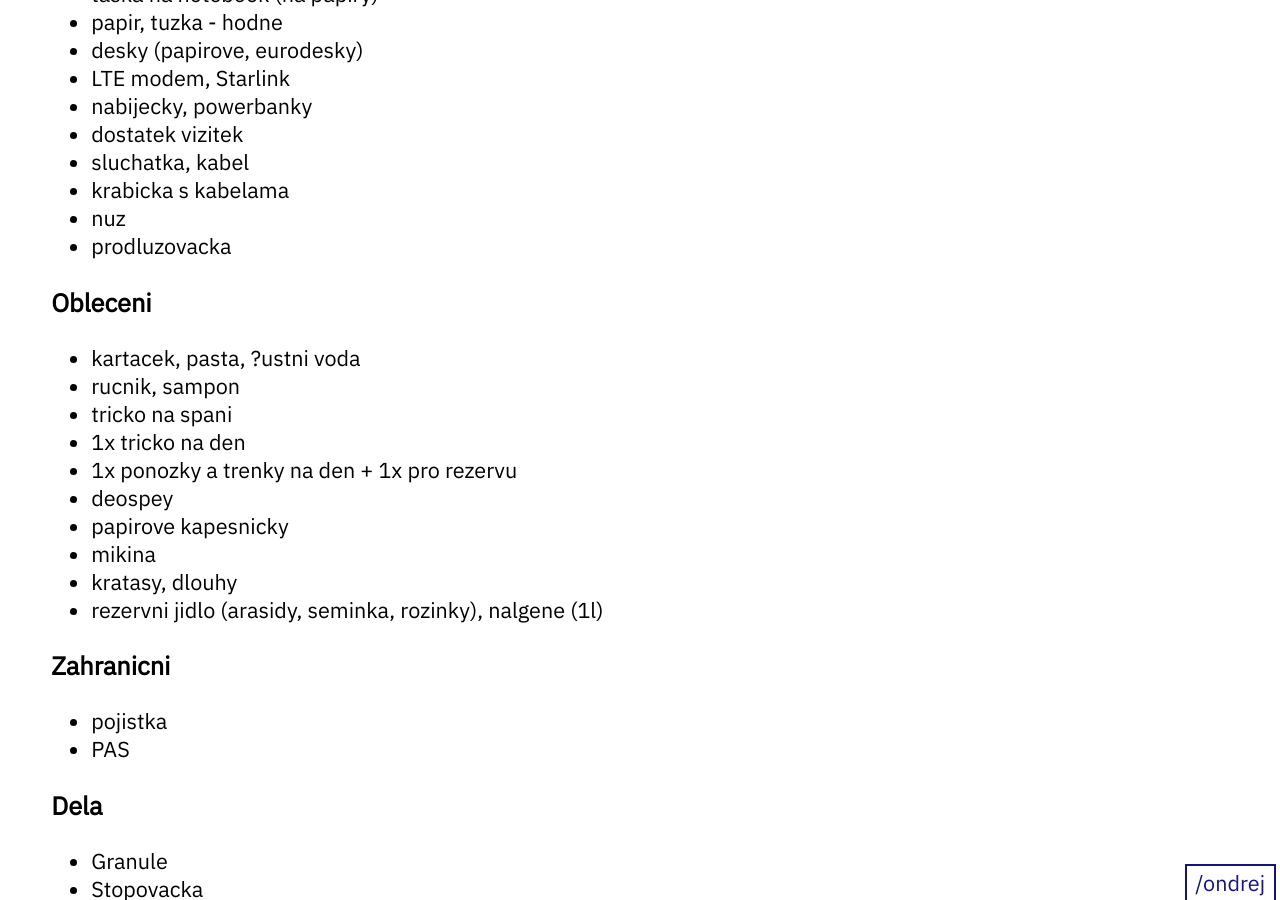
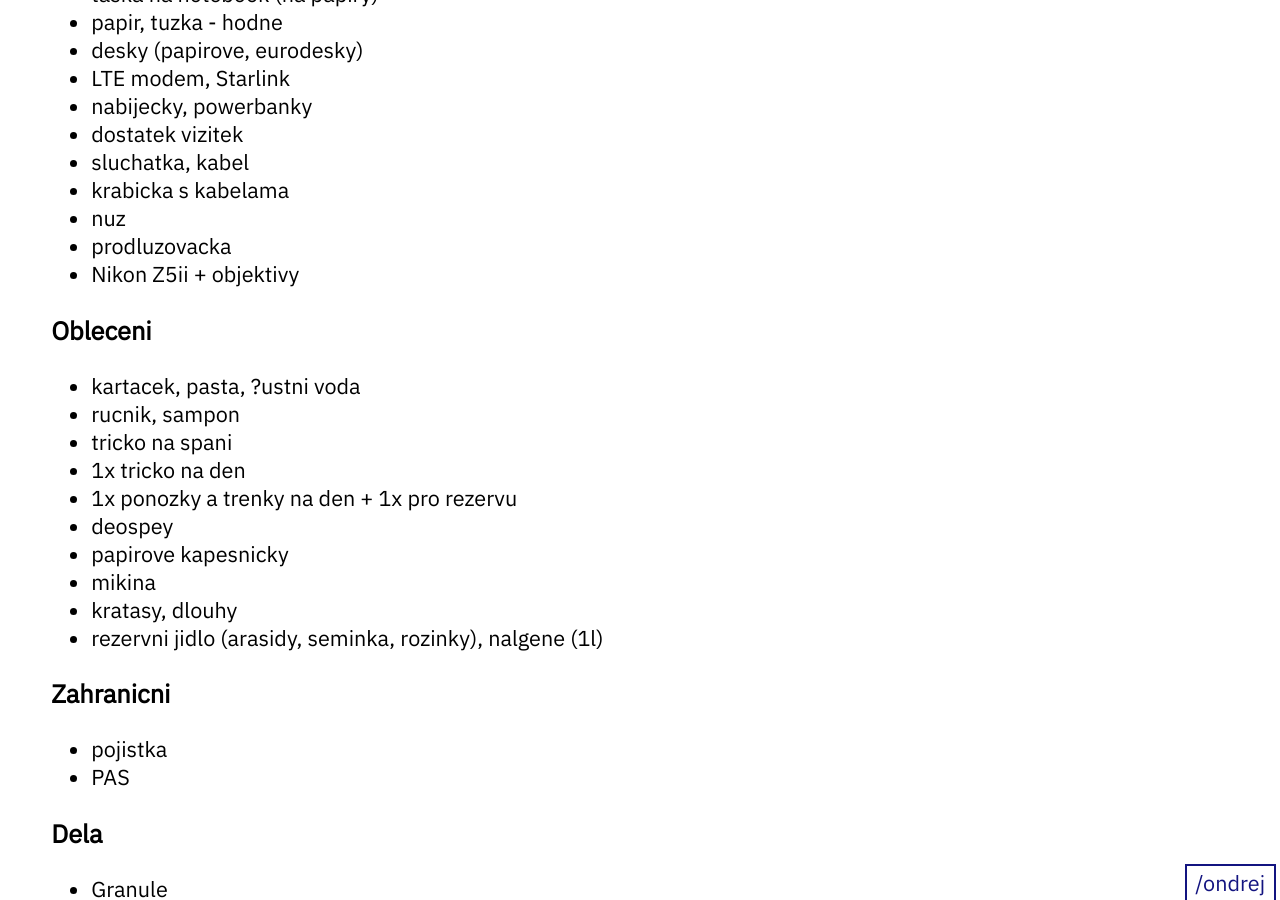
Before and after one commit to ondrejsika/ondrejsika.com, a Jekyll site: the page built from ondrej/checklists/hackathon.md, in a window 1280 px wide and 900 px high, scrolled down 367 px. Built offline with Jekyll 4.4.1, drawn with Linux system fonts in a browser that asks for light colours.

Commit message:
feat(ondrej/checklists/hackathon): Add Nikon Z5ii

```diff
--- a/ondrej/checklists/hackathon.md
+++ b/ondrej/checklists/hackathon.md
@@ -22,6 +22,7 @@
 - krabicka s kabelama
 - nuz
 - prodluzovacka
+- Nikon Z5ii + objektivy
 
 ### Obleceni
 
```
